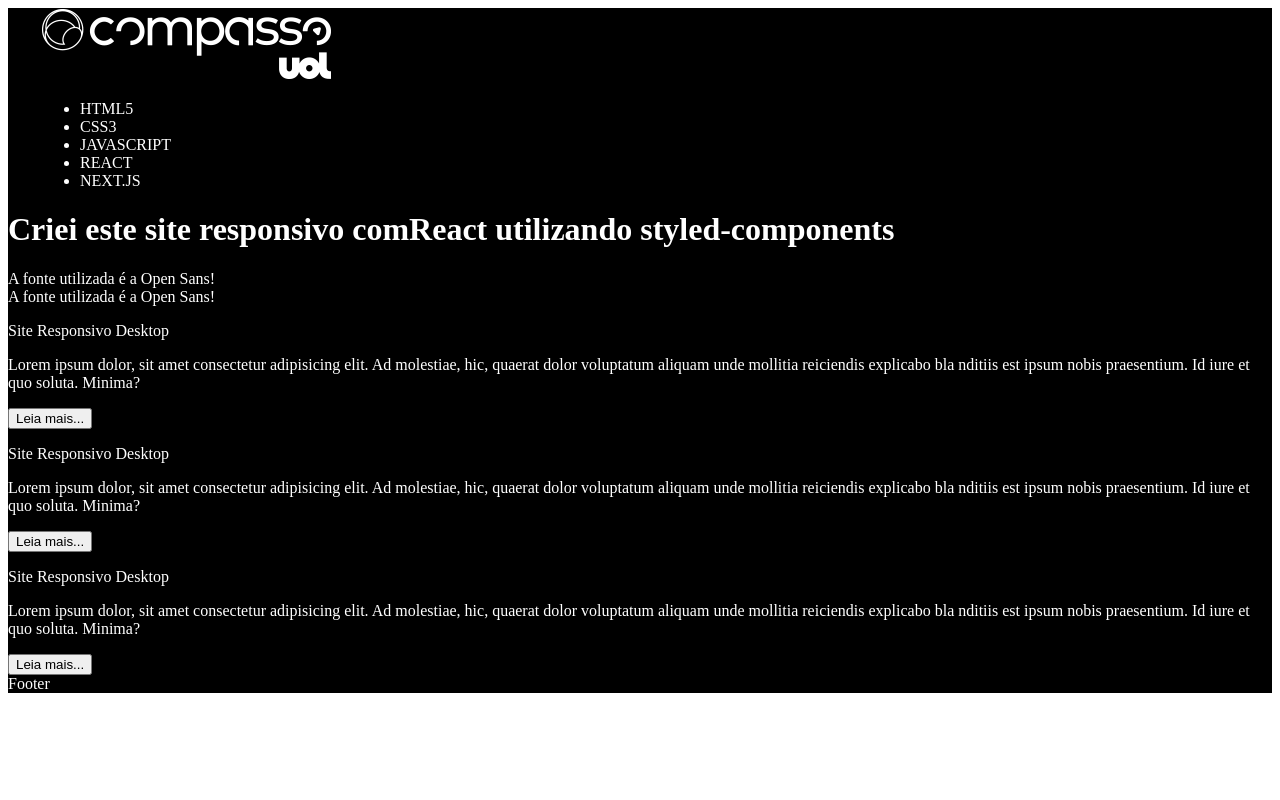
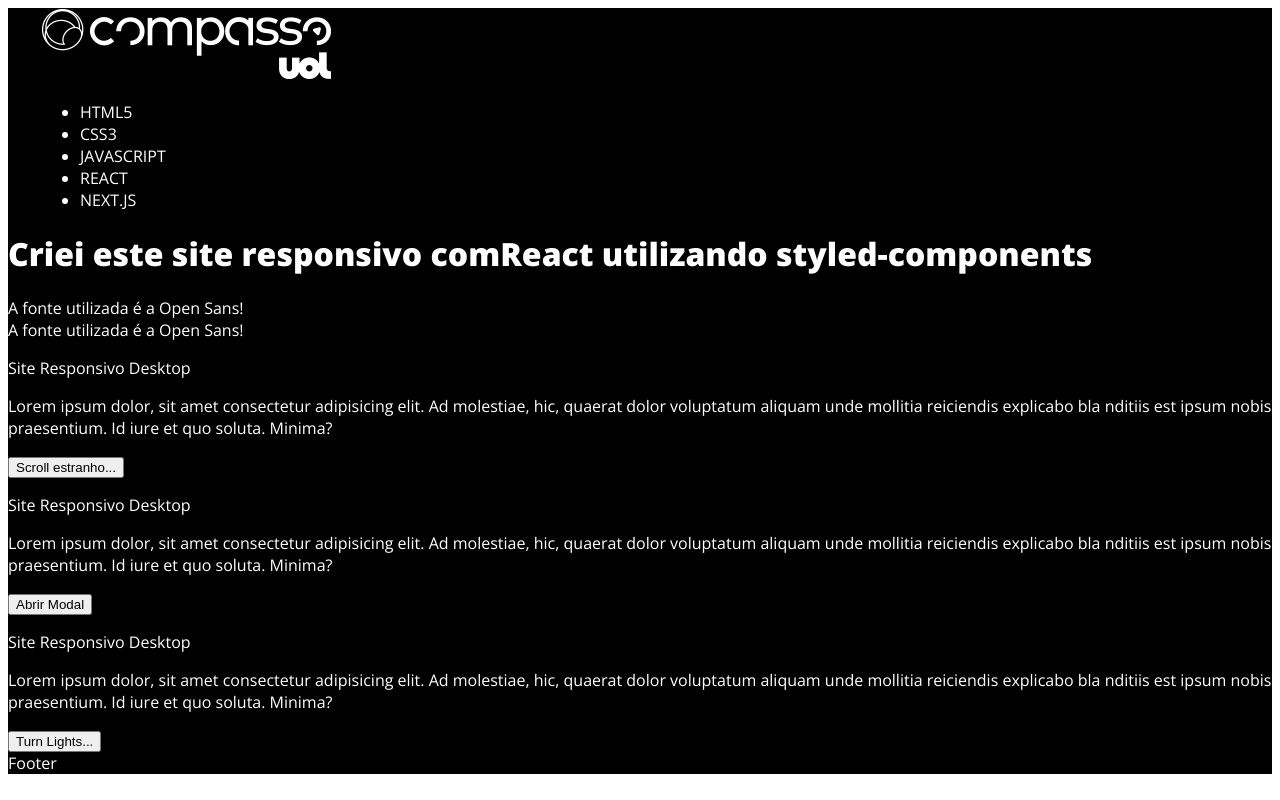
Before and after one commit to T14g/desafio-react, a React (Create React App) app: page / in a window 1280 px wide. Built offline with nearby package versions, Linux system fonts and the light colour scheme.

Commit message:
Added OpenSans Font

```diff
--- a/public/index.html
+++ b/public/index.html
@@ -3,6 +3,9 @@
   <head>
     <meta charset="utf-8" />
     <link rel="icon" href="%PUBLIC_URL%/favicon.png" />
+    <link rel="preconnect" href="https://fonts.googleapis.com">
+<link rel="preconnect" href="https://fonts.gstatic.com" crossorigin>
+<link href="https://fonts.googleapis.com/css2?family=Open+Sans:wght@300;400;500;600;800&display=swap" rel="stylesheet">
     <meta name="viewport" content="width=device-width, initial-scale=1" />
     <meta name="theme-color" content="#000000" />
     <meta
--- a/src/App.styles.jsx
+++ b/src/App.styles.jsx
@@ -1,6 +1,7 @@
 import styled from "styled-components";
 
 export const Container = styled.div`
+    font-family: 'Open Sans', sans-serif;
     background: ${props => props.lights ? '#fff' : '#000'};
     color: ${props => props.lights ? '#000' : '#fff'};
 `
--- a/src/components/post-grid/post-grid.component.jsx
+++ b/src/components/post-grid/post-grid.component.jsx
@@ -19,7 +19,20 @@
                     unde mollitia reiciendis explicabo bla
                     nditiis est ipsum nobis praesentium.
                     Id iure et quo soluta. Minima?"
-                    buttonTitle="Leia mais..."
+                    buttonTitle="Scroll estranho..."
+                    callToAction={() => console.log("hello2")}
+
+                />
+
+                <PostItem
+                    title="Site Responsivo Desktop"
+                    content="Lorem ipsum dolor, sit amet
+                    consectetur adipisicing elit. Ad molestiae,
+                    hic, quaerat dolor voluptatum aliquam
+                    unde mollitia reiciendis explicabo bla
+                    nditiis est ipsum nobis praesentium.
+                    Id iure et quo soluta. Minima?"
+                    buttonTitle="Abrir Modal"
                     callToAction={showModal}
                 />
 
@@ -31,19 +44,7 @@
                     unde mollitia reiciendis explicabo bla
                     nditiis est ipsum nobis praesentium.
                     Id iure et quo soluta. Minima?"
-                    buttonTitle="Leia mais..."
-                    callToAction={() => console.log("hello2")}
-                />
-
-                <PostItem
-                    title="Site Responsivo Desktop"
-                    content="Lorem ipsum dolor, sit amet
-                    consectetur adipisicing elit. Ad molestiae,
-                    hic, quaerat dolor voluptatum aliquam
-                    unde mollitia reiciendis explicabo bla
-                    nditiis est ipsum nobis praesentium.
-                    Id iure et quo soluta. Minima?"
-                    buttonTitle="Leia mais..."
+                    buttonTitle="Turn Lights..."
                     callToAction={turnLights}
                 />
             </Row>
--- a/src/index.css
+++ b/src/index.css
@@ -1,10 +1,6 @@
 body {
   margin: 0;
-  font-family: -apple-system, BlinkMacSystemFont, 'Segoe UI', 'Roboto', 'Oxygen',
-    'Ubuntu', 'Cantarell', 'Fira Sans', 'Droid Sans', 'Helvetica Neue',
-    sans-serif;
-  -webkit-font-smoothing: antialiased;
-  -moz-osx-font-smoothing: grayscale;
+  font-family: 'Open Sans', sans-serif;
 }
 
 code {
```
Also changed, not shown: src/App.css (deleted, +0 -38 lines).
